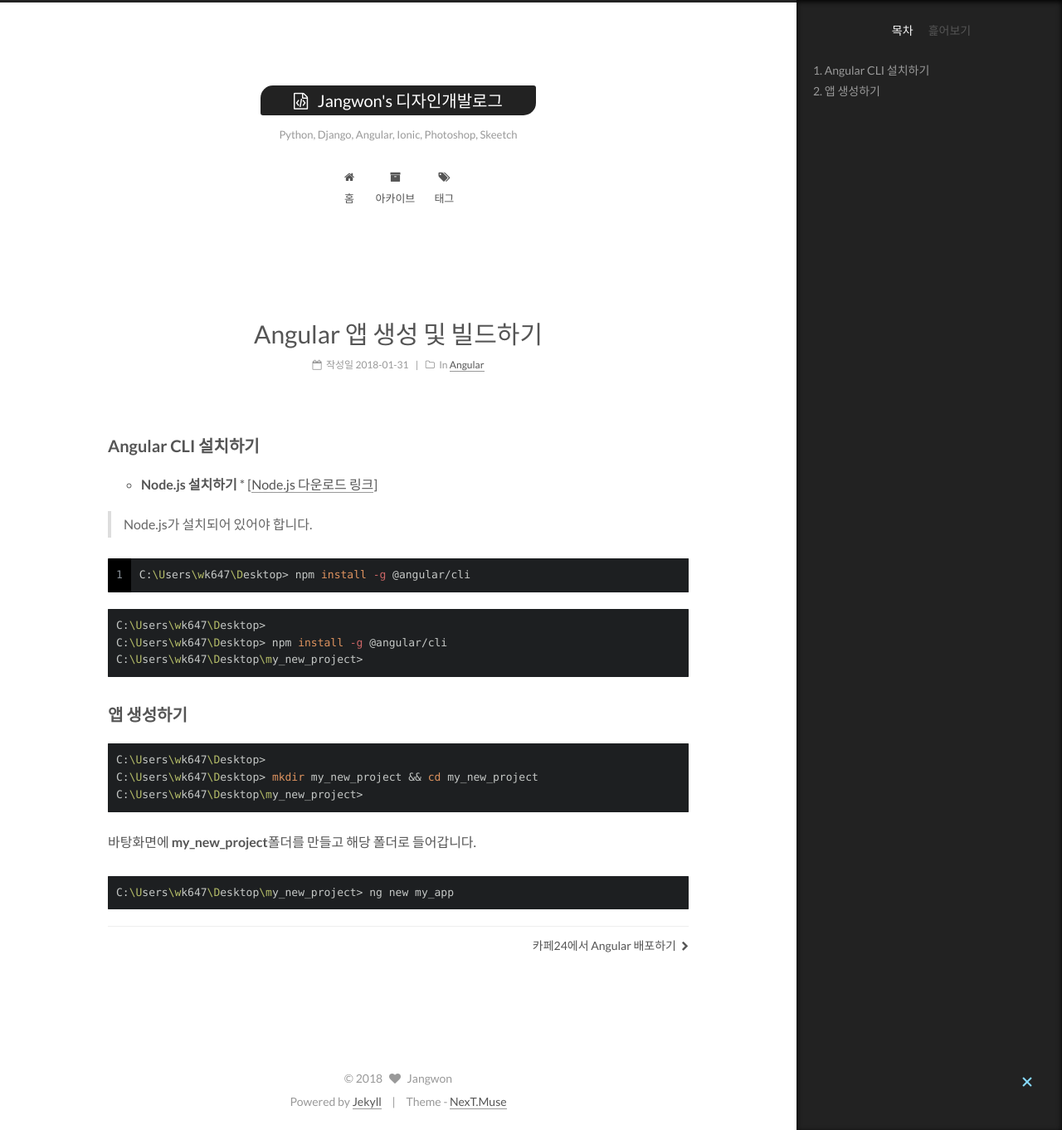
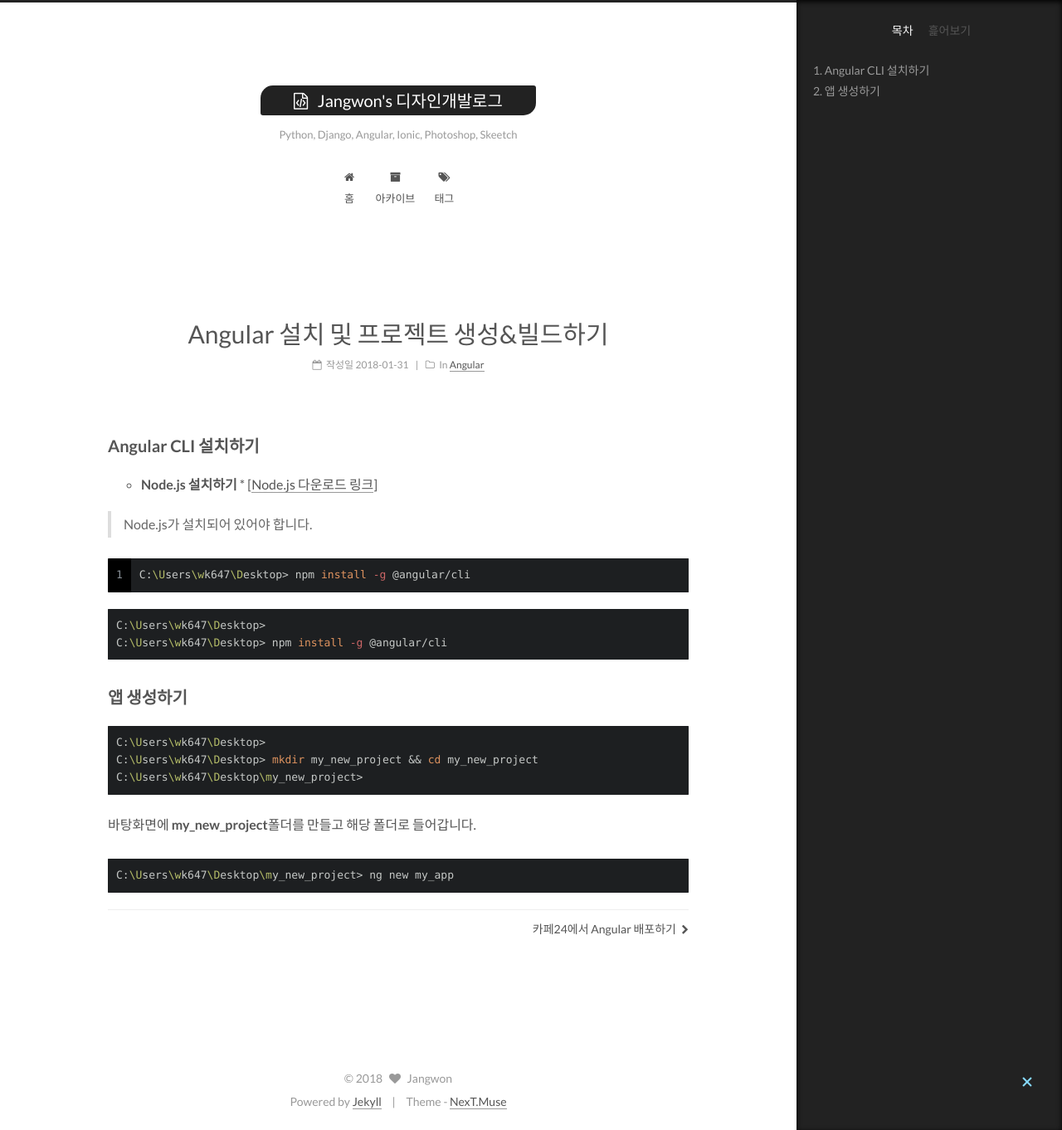
Before and after one commit to wkddnjset/wkddnjset.github.io, a Jekyll site: the page built from _posts/2018-01-31-Angular-설치-및-프로젝트-생성&빌드하기.md, in a window 1280 px wide and 1362 px high. Shown: the whole window at 83% size. Built offline with Jekyll 4.4.1, drawn with Linux system fonts in a browser that asks for light colours.

Commit message:
2018-01-31

````diff
--- a/_posts/2018-01-31-Angular-설치-및-프로젝트-생성&빌드하기.md
+++ b/_posts/2018-01-31-Angular-설치-및-프로젝트-생성&빌드하기.md
@@ -1,6 +1,6 @@
 ---
-title: Angular 앱 생성 및 빌드하기
-description: 앱을 생성하고 빌드하는 방법에 대한 포스팅입니다.
+title: Angular 설치 및 프로젝트 생성&빌드하기
+description: Angular를 시작하기에 앞서  Angular CLI를 설치하고, 프로젝트를 만들어서 빌드하는 방법에 대한 포스팅입니다.
 categories:
  - Angular
 tags:
@@ -20,7 +20,6 @@ C:\Users\wk647\Desktop> npm install -g @angular/cli
 ```sh
 C:\Users\wk647\Desktop>
 C:\Users\wk647\Desktop> npm install -g @angular/cli
-C:\Users\wk647\Desktop\my_new_project>
 ```
 
 ## 앱 생성하기
````
